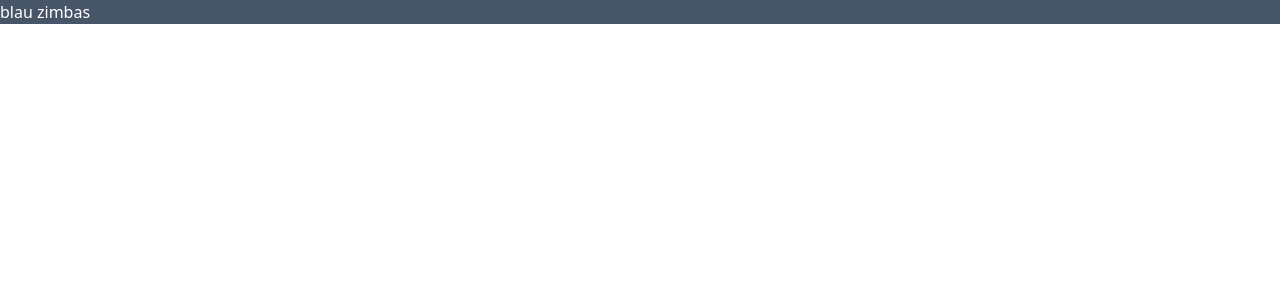
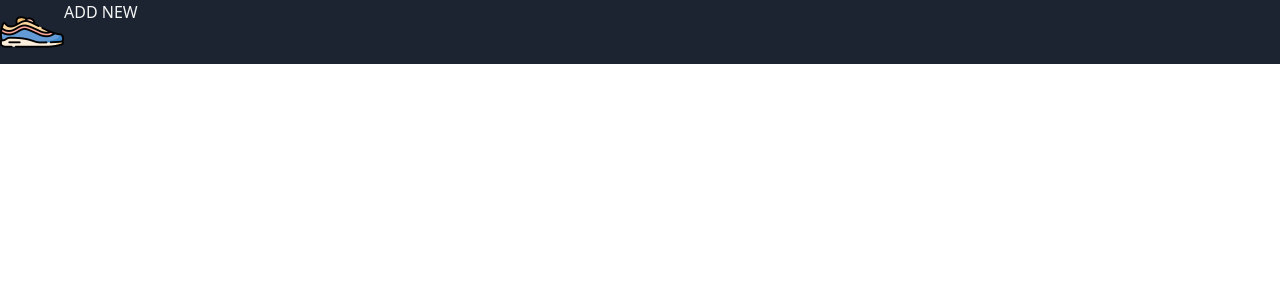
Before and after one commit to vinicius-prates/nutri-app, a React (Vite) app in the folder front-end/nutrition-app/: page / in a window 1280 px wide. Shown: the top 300 px of the page. Built offline with nearby package versions, Linux system fonts and the light colour scheme.

Commit message:
added React router, components dir and pages dir. STARTED THE FRONT

```diff
--- a/front-end/nutrition-app/index.html
+++ b/front-end/nutrition-app/index.html
@@ -2,9 +2,9 @@
 <html lang="en">
   <head>
     <meta charset="UTF-8" />
-    <link rel="icon" type="image/svg+xml" href="/vite.svg" />
+    <link rel="icon" type="image/svg+xml" href="./src/assets/sneakers.png" />
     <meta name="viewport" content="width=device-width, initial-scale=1.0" />
-    <title>Vite + React + TS</title>
+    <title>Zimbas Sneakers</title>
   </head>
   <body>
     <div id="root"></div>
--- a/front-end/nutrition-app/package.json
+++ b/front-end/nutrition-app/package.json
@@ -10,7 +10,8 @@
   },
   "dependencies": {
     "react": "^18.2.0",
-    "react-dom": "^18.2.0"
+    "react-dom": "^18.2.0",
+    "react-router-dom": "^6.4.1"
   },
   "devDependencies": {
     "@types/react": "^18.0.17",
--- a/front-end/nutrition-app/src/App.tsx
+++ b/front-end/nutrition-app/src/App.tsx
@@ -1,10 +1,11 @@
 import './App.css'
+import { MainPage } from './pages/MainPage'
 
 function App() {
 
   return (
-    <div className="bg-slate-600 text-white">blau zimbas</div>
-  )
+    <MainPage/>
+    )
 }
 
 export default App
--- /dev/null
+++ b/front-end/nutrition-app/src/Routes.tsx
@@ -0,0 +1,13 @@
+import { Route, Routes } from "react-router-dom"
+import App from "./App"
+
+export const myRoutes = () => {
+
+    return(
+        <Routes>
+            <Route path="/" element={<App/>}/>
+        </Routes>
+
+
+    )
+}
--- /dev/null
+++ b/front-end/nutrition-app/src/components/NavBar.tsx
@@ -0,0 +1,15 @@
+import SneakerLogo from '../assets/sneakers.png';
+
+export const NavBar = () => {
+
+    return(
+        <div className="flex flex-row bg-[#1B2430]">
+            <div className="bg-[#1B2430]">
+                <img src={SneakerLogo} className="w-16"></img>
+            </div>
+            <div className="flex flex-row">
+                <a className="text-[whitesmoke]">ADD NEW</a>
+            </div>
+        </div>
+    )
+}
--- /dev/null
+++ b/front-end/nutrition-app/src/pages/MainPage.tsx
@@ -0,0 +1,10 @@
+import '../App.css'
+import { NavBar } from '../components/NavBar'
+
+export const MainPage  = () => {
+    return(
+        <div>
+            <NavBar/>
+        </div>
+    )
+}
```
Also changed, not shown: front-end/nutrition-app/src/assets/sneakers.png (added), 1 other file (tests, documents, lock files or other folders).
